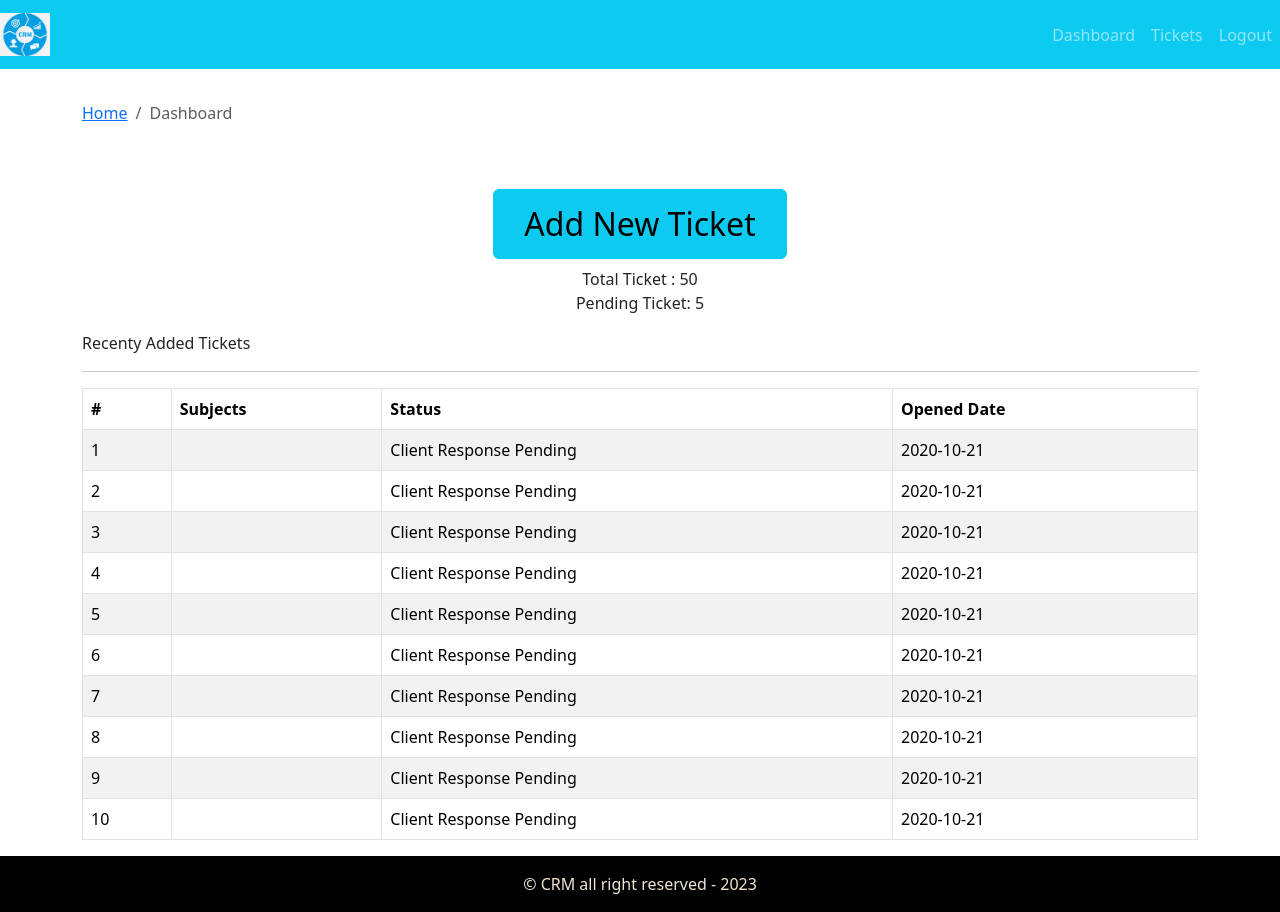
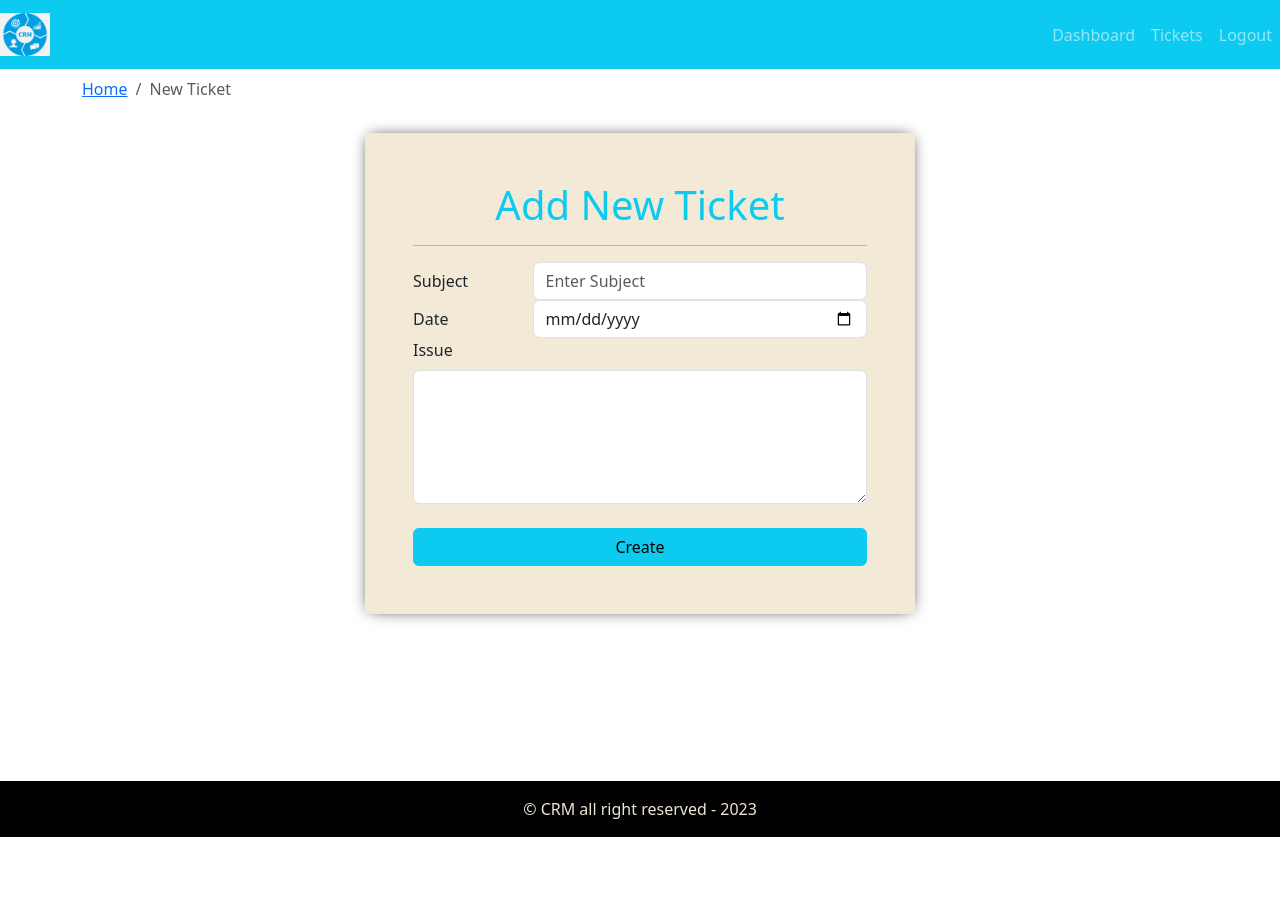
Before and after one commit to nits1732/crm-frontend, a React (Create React App) app: page / in a window 1280 px wide. After the commit the page ends 837 px from the top, so only its background shows below. Built offline with nearby package versions, Linux system fonts and the light colour scheme.

Commit message:
Ticket and Add new ticket is created

```diff
--- a/src/App.js
+++ b/src/App.js
@@ -2,13 +2,15 @@ import './App.css';
 import React from 'react'
 // import { Button } from 'react-bootstrap';
 import { DefaultLayout } from './Layout/DefaultLayout';
-import { Dashboard } from './page/dashboard/dashboard.page';
+// import { Dashboard } from './page/dashboard/dashboard.page';
+import { AddTicket } from './page/new-ticket/AddTicket.page';
 function App() {
   return (
     <div className="App">
        {/* <Entry />  */}
       <DefaultLayout>
-        <Dashboard/>
+        {/* <Dashboard/> */}
+        <AddTicket/>
       </DefaultLayout>
 
 
--- /dev/null
+++ b/src/components/add-ticket-form/AddTicketForm.comp.js
@@ -0,0 +1,65 @@
+import React from 'react'
+import { Form,Button,FormGroup, Row, Col} from 'react-bootstrap'
+import {PropTypes} from 'prop-types'
+import './add-ticket-form.style.css'
+
+export const AddTicketForm = ({handleOnSubmit,handleOnChange,formdata,errordata}) => {
+  console.log(formdata)
+  return (
+    <div className="p-5 mb-4 form-box mt-3 add-new-ticket">
+      <h1 className='text-info text-center'>Add New Ticket</h1>
+      <hr/>
+      <Form autoComplete='off' onSubmit={handleOnSubmit}>
+        <FormGroup as={Row}>
+            <Form.Label column sm={3}>Subject</Form.Label>
+            <Col sm={9}>
+            <Form.Control
+            name='subject'
+            value={formdata.subject}
+            onChange={handleOnChange}
+            placeholder='Enter Subject'
+            // required
+            />
+            <Form.Text className='text-danger'>
+              {errordata.subject && "Subject is Required!"}
+            </Form.Text>
+            </Col>
+        </FormGroup>
+        <FormGroup as={Row}>
+            <Form.Label column sm-={3}>Date</Form.Label>
+            <Col sm={9}>
+            <Form.Control
+            type='date'
+            name='issueDate'
+            onChange={handleOnChange}
+            value={formdata.issueDate}
+            // placeholder='Enter password'
+            required
+            />
+            </Col>
+        </FormGroup>
+        <FormGroup>
+            <Form.Label>Issue</Form.Label>
+            <Form.Control
+            as='textarea'
+            name='details'
+            rows={'5'}
+            onChange={handleOnChange}
+            value={formdata.details}
+            // placeholder='Enter password'
+            required
+            />
+        </FormGroup>
+        <br/>
+        <Button type='submit' variant='info' className='w-100'>Create</Button>
+    </Form>
+    </div>
+  )
+}
+
+AddTicketForm.propTypes={
+  handleOnChange:PropTypes.func.isRequired,
+  handleOnSubmit:PropTypes.func.isRequired,
+  formdata:PropTypes.object.isRequired,
+  errordata:PropTypes.object.isRequired,
+}
--- /dev/null
+++ b/src/components/add-ticket-form/add-ticket-form.style.css
@@ -0,0 +1,9 @@
+.add-new-ticket{
+    background: rgb(242, 233, 215);
+    box-shadow: 0px 0px 15px -5px black;
+    padding: 2px;
+    font-weight: 30px;
+    max-width: 550px;
+    margin-left: auto;
+    margin-right: auto;
+}
--- a/src/page/dashboard/dashboard.page.js
+++ b/src/page/dashboard/dashboard.page.js
@@ -6,7 +6,6 @@ import { PageBreadcrumb } from '../../components/breadcrumb/Breadcrumb.comp'
 export const Dashboard = () => {
   return (
     <Container>
-        <br/>
         <Row>
             <Col>
             <PageBreadcrumb page="Dashboard"/>
--- /dev/null
+++ b/src/page/new-ticket/AddTicket.page.js
@@ -0,0 +1,60 @@
+import React, { useEffect, useState } from 'react'
+import { Container,Row,Col } from 'react-bootstrap'
+import { PageBreadcrumb } from '../../components/breadcrumb/Breadcrumb.comp'
+import { AddTicketForm } from '../../components/add-ticket-form/AddTicketForm.comp'
+import { shortText } from '../../utils/validations'
+
+const initialFormData={
+  subject:'',
+  issueDate: '',
+  details: ''
+};
+const initialErrorData={
+  subject:false,
+  issueDate: false,
+  details: false
+}
+export const AddTicket = () => {
+  const [formdata,setformdata]=useState(initialFormData);
+  const [errordata,seterrordata]=useState(initialErrorData);
+  const handleOnChange= (e)=>{
+    const {name,value}=e.target;
+    // useEffect(() => {}, [formdata])
+
+
+    setformdata({
+      ...formdata,
+      [name]:value
+    });
+    console.log(name,value);
+  }
+  const handleOnSubmit =async (e)=>{
+    e.preventDefault()
+    seterrordata(initialErrorData)
+    const isSubjectvalid = await shortText(formdata.subject)
+    seterrordata({
+      ...initialErrorData,
+      subject:! isSubjectvalid
+    })
+    console.log('Form Submit Request Recieved')
+  }
+  return (
+    <Container>
+        <Row>
+            <Col>
+            <PageBreadcrumb page="New Ticket"/>
+            </Col>
+        </Row>
+        <Row>
+            <Col>
+            <AddTicketForm
+            handleOnChange={handleOnChange}
+            formdata={formdata}
+            handleOnSubmit={handleOnSubmit}
+            errordata={errordata}
+            />
+            </Col>
+        </Row>
+    </Container>
+  )
+}
--- /dev/null
+++ b/src/utils/validations.js
@@ -0,0 +1,3 @@
+export const shortText = str =>{
+    return str.length>3 && str.length<=100
+}
```
